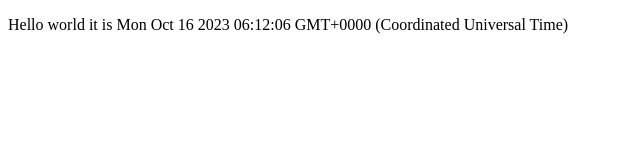
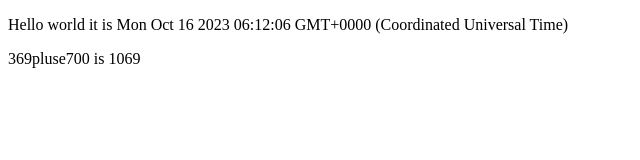
Before and after one commit to karthikeyan13762/react-project, a React (Vite) app: page / in a window 1280 px wide. Shown: the top 160 px of the page, without its empty margins (0-640 px from the left). Built offline with nearby package versions, Linux system fonts and the light colour scheme.

Commit message:
adding dynamic content 2 a component

```diff
--- a/src/App.jsx
+++ b/src/App.jsx
@@ -1,12 +1,17 @@
 function App(){
   const newDate=new Date();
-  console.log(newDate);
+
+  const a=369
+
+  const b=700
 
   return (
 
     <div>
 
       <p>Hello world it is {newDate.toString()}</p>
+
+      <p>{a}pluse{b} is {a+b}</p>
     </div>
 
 
```
